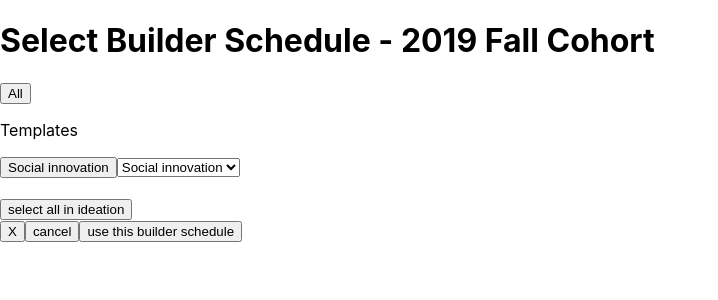
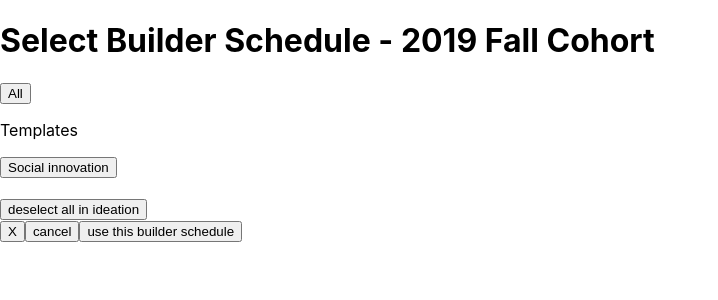
Before and after one commit to emae1712/Schedule-RB, a React (Create React App) app: page / in a window 1280 px wide. Shown: the top 300 px of the page, without its empty margins (0-718 px from the left). Built offline with nearby package versions, Linux system fonts and the light colour scheme.

Commit message:
making a Drag drop and trying to be the all select by category

```diff
--- a/package.json
+++ b/package.json
@@ -8,6 +8,7 @@
     "@testing-library/user-event": "^12.8.3",
     "node-sass": "^4.14.1",
     "react": "^17.0.2",
+    "react-beautiful-dnd": "^13.1.0",
     "react-dom": "^17.0.2",
     "react-scripts": "4.0.3",
     "web-vitals": "^1.1.1"
--- a/src/components/Schedule.jsx
+++ b/src/components/Schedule.jsx
@@ -1,11 +1,23 @@
 import React, {useState} from "react";
 import Image from "../img/Figures.jpg";
+import Data from "./Data.json";
+import { DragDropContext, Droppable, Draggable } from "react-beautiful-dnd";
 
 const Schedule = ({category, cards}) =>{
 	console.log(cards.Ideation);
+	//data by select
+	const socialData = Data.Ideation.concat(Data.Validation);
+	const [socialInnovation, setSocialInnovation] = useState(socialData)
+	const [ideation, setIdeation] = useState(cards.Ideation);
+  const [validation, setValidation] = useState(cards.Validation);
 
+
+	const [isCheckAll, setIsCheckAll] = useState(false);
 	const [isCheck, setIsCheck] = useState(false);
+	const [valid, setValid] = useState(cards.Validation);
 
+
+console.log(valid);
 	// toggle card
 	const toggle = (inputName) => {
     setIsCheck((prevState) => {
@@ -14,27 +26,78 @@ const Schedule = ({category, cards}) =>{
       return newState;
     });
   };
-	console.log(isCheck);
 
+	// const handleSelectAll = ()=> {
+	// 	setIsCheckAll(false);
+  //   setIsCheck((prevState) => {
+  //     const newState = { ...prevState };
+  //     for (const inputName in newState) {
+  //       newState[inputName] = false;
+  //     }
+  //     return newState;
+  //   });
+  // };
+	console.log(isCheckAll);
+	const handleSelectAll = () => {
+    setIsCheckAll(!isCheckAll);
+    const copyInformation = Data.Validation.map((card) => (
+      isCheckAll === true ? { ...card, isChecked: true } : { ...card, isChecked: false }
+    ));
+    setValid(copyInformation);
+  };
+
+	// useEffect(() => {
+  //   let allChecked = true;
+  //   for (const inputName in isCheck) {
+  //     if (isCheck[inputName] === false) {
+  //       allChecked = false;
+  //     }
+  //   }
+  //   if (allChecked) {
+  //     setIsCheckAll(true);
+  //   } else {
+  //     setIsCheckAll(false);
+  //   }
+  // }, [isCheck]);
+
+	const handleOnDragEnd =(result)=>{
+		if (!result.destination) return;
+		const items = Array.from(socialInnovation);
+		const [reorderItem] = items.splice(result.source.index, 1);
+		items.splice(result.destination.index, 0, reorderItem);
+		setSocialInnovation(items);
+	}
     return (
       <>
 
 				<h2>{category === 'socialInnovation'? 'Social Innovation' : ''}</h2>
-				{category === 'socialInnovation'&& cards.Ideation.concat(cards.Validation).map((card) =>(
-          <label key = {card.id}>
+				{category === 'socialInnovation'&& socialInnovation.map((card, index) =>(
+					<DragDropContext onDragEnd={handleOnDragEnd}>
+						<Droppable droppableId="social">
+							{(provided) =>(
+								<label  {...provided.droppableProps} ref={provided.innerRef}>
 									<input id = {card.id} type="radio" name={card.title} value={card.title} onClick={() => toggle(card.title)} checked={isCheck[card.title]}/>
-            <div >
+									<Draggable key = {card.id} draggableId={card.id} index={index}>
+										{(provided) =>(
+											<div {...provided.draggableProps} {...provided.dragHandleProps} ref={provided.innerRef}>
+												<div>
 													{card.title}
-
 													<p>view builder</p>
-
 													<img src={Image} alt=""/>
 													</div>
 													<div className="show_checked">
 														<input type="date" name="date" id=""/>
 														<input type="time" name="" id=""/>
 													</div>
+												</div>
+
+										)}
+									</Draggable>
+									{provided.placeholder}
 								</label>
+							)}
+						</Droppable>
+					</DragDropContext>
 					))}
 
 				<h2>{category === 'all'? 'Ideation' : ''}</h2>
@@ -56,7 +119,7 @@ const Schedule = ({category, cards}) =>{
 					))}
 
 				<h2>{category === 'all'? 'Validation' : ''}</h2>
-				<button onChange=''>select all in ideation</button>
+				<button onClick={handleSelectAll} checked={isCheckAll}>{(isCheckAll ? 'select all in ideation' : 'deselect all in ideation')}</button>
 				{category === 'all'&& cards.Validation.map((card) =>(
 					<>
 
--- a/src/components/Sidebar.jsx
+++ b/src/components/Sidebar.jsx
@@ -1,34 +1,36 @@
+
 import React, {useState, useEffect} from "react";
 import Schedule from "./Schedule";
 import Data from "./Data.json";
-
+// console.log(Data);
 const Sidebar = () =>{
   const [category, setCategory] = useState('');
-  const [card, setCard] = useState('');
-  const social = Data.Ideation.concat(Data.Validation)
+  const [cards, setCards] = useState('');
+  // const social = Data.Ideation.concat(Data.Validation)
   // const ideation = Data.Ideation;
   // const validation = Data.Validation;
-  console.log(social);
+  // console.log(social);
 
   useEffect(()=>{
-    setCard(Data)
-  // eslint-disable-next-line react-hooks/exhaustive-deps
+    setCards(Data)
   }, [category])
+  console.log(cards);
+
     return (
       <>
       <div className = 'sidebar__container'>
         <button onClick={() => setCategory('all')}>All</button>
         <p className="show-web">Templates</p>
         <button onClick={() => setCategory('socialInnovation')}>Social innovation</button>
-        <select className="show-cellphone" onChange={(event) => setCategory(event.target.value)}>
+        {/* <select className="show-cellphone" onChange={(event) => setCategory(event.target.value)}>
           <option value="socialInnovation">Social innovation</option>
           <option value="Template 1">Template 1</option>
           <option value="Template 2">Template 2</option>
           <option value="Template 3">Template 3</option>
-        </select>
+        </select> */}
       </div>
       <div className = 'schedule__container'>
-        <Schedule cards = {card} category= {category} />
+        <Schedule cards = {cards} category= {category} />
       </div>
       </>
     );
```
Also changed, not shown: 1 other file (tests, documents, lock files or other folders). Lines whose indentation alone changed are shown as unchanged.
